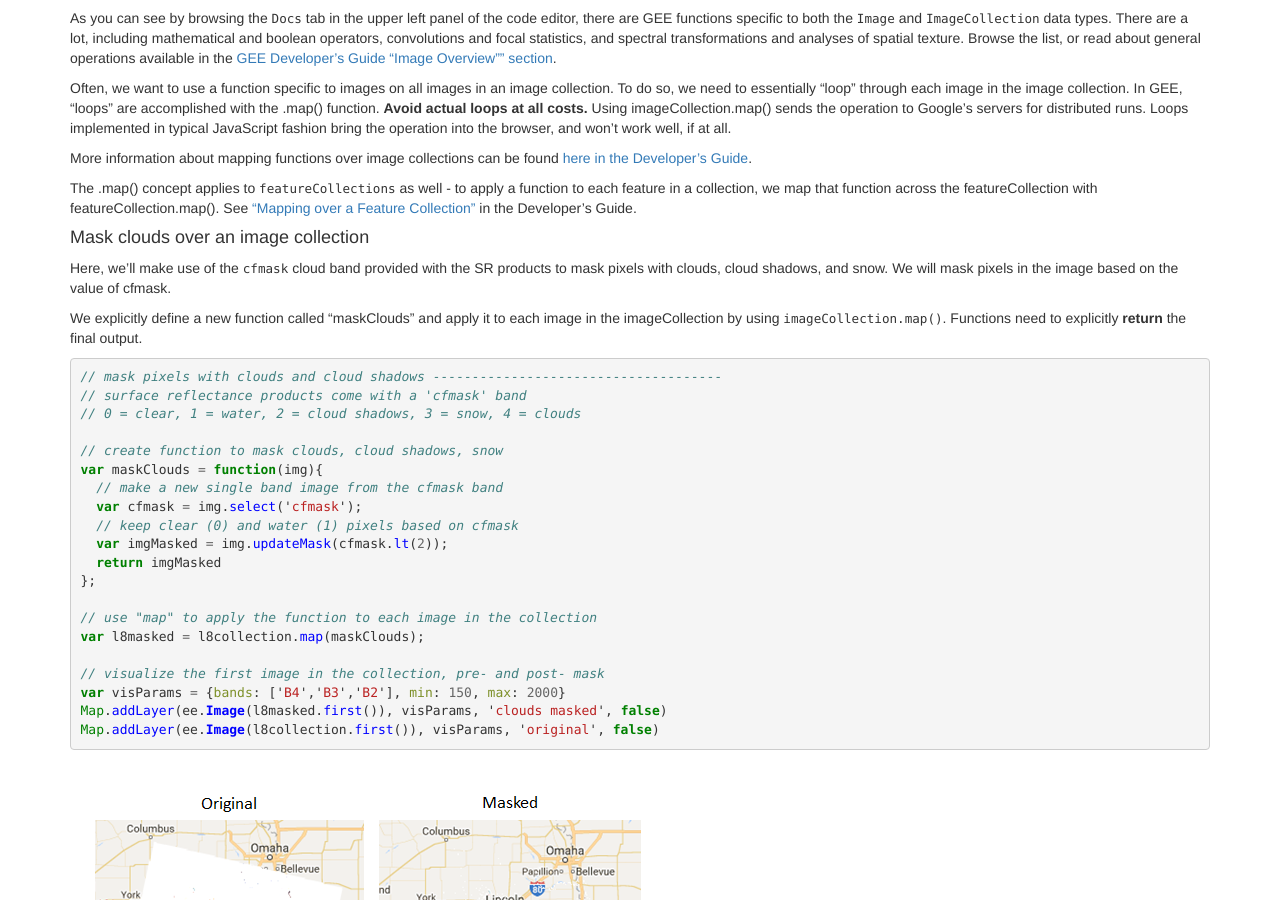
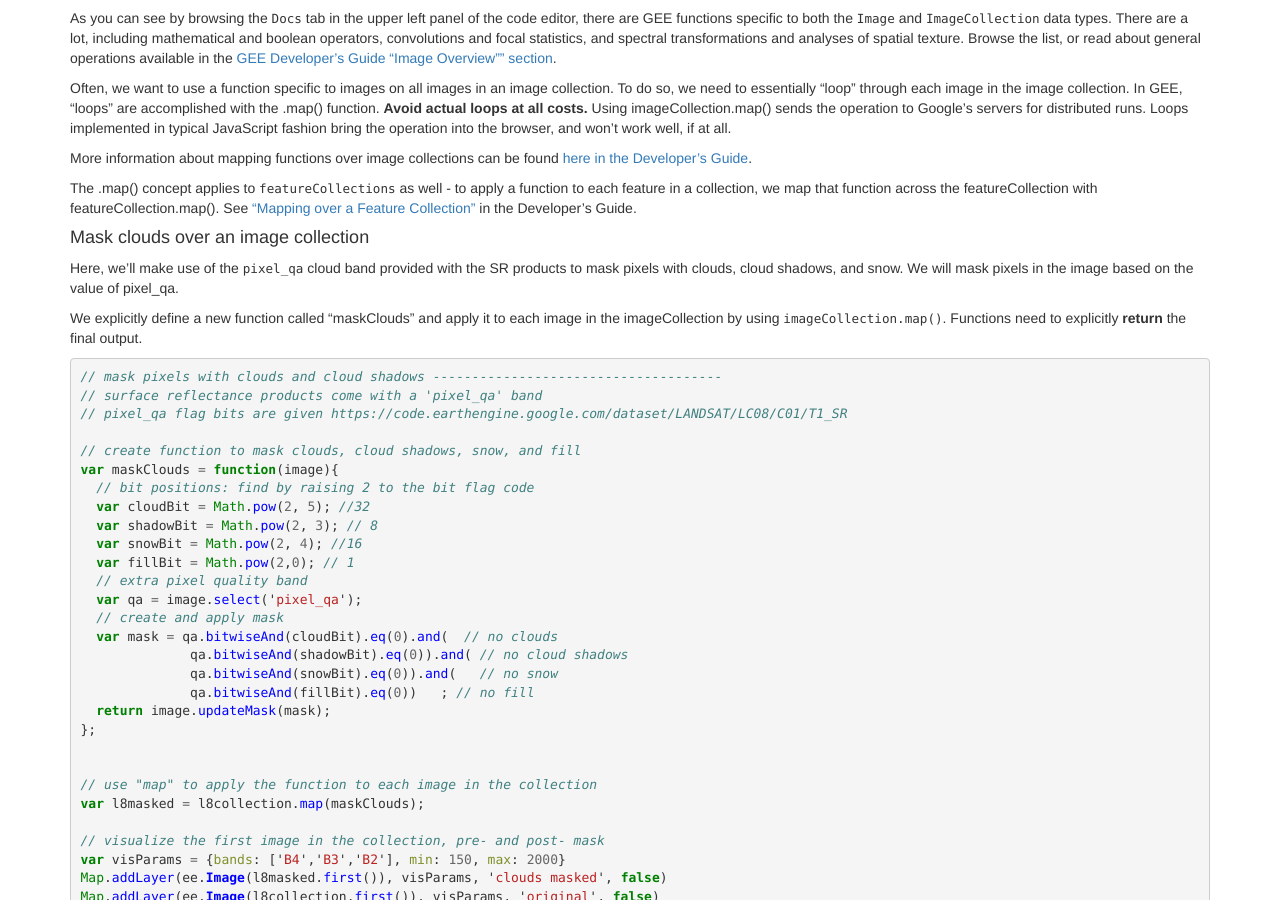
Before and after one commit to geohackweek/GoogleEarthEngine, a Jekyll site: the page built from _episodes/03-load-imagery.md, in a window 1280 px wide and 900 px high, scrolled down 4074 px. Built offline with Jekyll 4.4.1, drawn with Linux system fonts in a browser that asks for light colours; some of the changed text lies outside the part shown.

Commit message:
updated cloud masking for collection 1

```diff
--- a/_episodes/03-load-imagery.md
+++ b/_episodes/03-load-imagery.md
@@ -102,7 +102,7 @@ Here, we are selecting all imagery in the [Landsat 8 surface reflection collecti
 
 {% highlight javascript %}
 // load all Landsat 8 SR image within polygon boundary for 2016
-var l8collection = ee.ImageCollection('LANDSAT/LC8_SR')
+var l8collection = ee.ImageCollection('LANDSAT/LC08/C01/T1_SR')
           .filterBounds(watershed)
           .filterDate('2016-01-01', '2016-12-31');
 print(l8collection);
@@ -123,23 +123,32 @@ More information about mapping functions over image collections can be found [he
 The .map() concept applies to `featureCollections` as well - to apply a function to each feature in a collection, we map that function across the featureCollection with featureCollection.map(). See ["Mapping over a Feature Collection"](https://developers.google.com/earth-engine/feature_collection_mapping) in the Developer's Guide.
 
 #### Mask clouds over an image collection
-Here, we'll make use of the `cfmask` cloud band provided with the SR products to mask pixels with clouds, cloud shadows, and snow. We will mask pixels in the image based on the value of cfmask.
+Here, we'll make use of the `pixel_qa` cloud band provided with the SR products to mask pixels with clouds, cloud shadows, and snow. We will mask pixels in the image based on the value of pixel_qa.
 
 We explicitly define a new function called "maskClouds" and apply it to each image in the imageCollection by using `imageCollection.map()`. Functions need to explicitly **return** the final output.
 
 {% highlight javascript %}
 // mask pixels with clouds and cloud shadows -------------------------------------
-// surface reflectance products come with a 'cfmask' band
-// 0 = clear, 1 = water, 2 = cloud shadows, 3 = snow, 4 = clouds
+// surface reflectance products come with a 'pixel_qa' band
+// pixel_qa flag bits are given https://code.earthengine.google.com/dataset/LANDSAT/LC08/C01/T1_SR
 
-// create function to mask clouds, cloud shadows, snow
-var maskClouds = function(img){
-  // make a new single band image from the cfmask band
-  var cfmask = img.select('cfmask');
-  // keep clear (0) and water (1) pixels based on cfmask
-  var imgMasked = img.updateMask(cfmask.lt(2));
-  return imgMasked
+// create function to mask clouds, cloud shadows, snow, and fill
+var maskClouds = function(image){
+  // bit positions: find by raising 2 to the bit flag code
+  var cloudBit = Math.pow(2, 5); //32
+  var shadowBit = Math.pow(2, 3); // 8
+  var snowBit = Math.pow(2, 4); //16
+  var fillBit = Math.pow(2,0); // 1
+  // extra pixel quality band
+  var qa = image.select('pixel_qa');
+  // create and apply mask
+  var mask = qa.bitwiseAnd(cloudBit).eq(0).and(  // no clouds
+              qa.bitwiseAnd(shadowBit).eq(0)).and( // no cloud shadows
+              qa.bitwiseAnd(snowBit).eq(0)).and(   // no snow
+              qa.bitwiseAnd(fillBit).eq(0))   ; // no fill
+  return image.updateMask(mask);
 };
+
 
 // use "map" to apply the function to each image in the collection
 var l8masked = l8collection.map(maskClouds);
```
